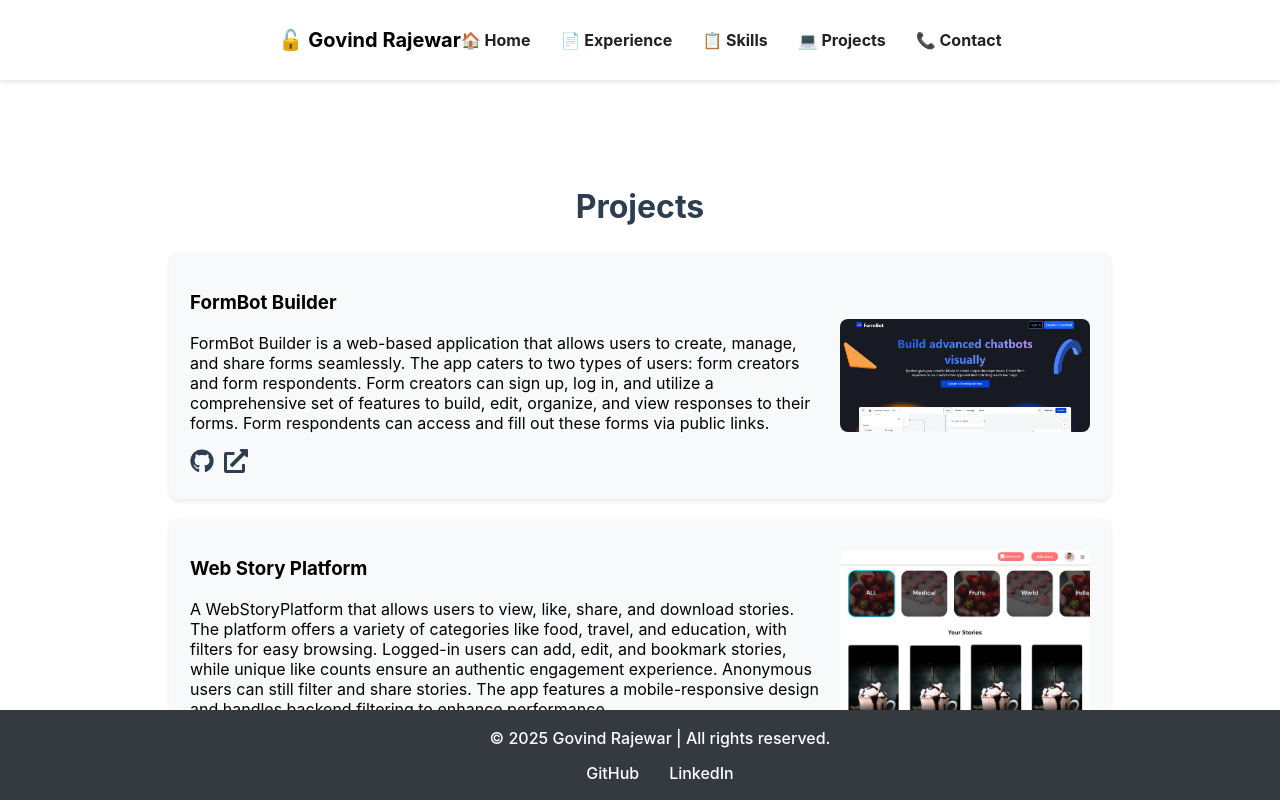
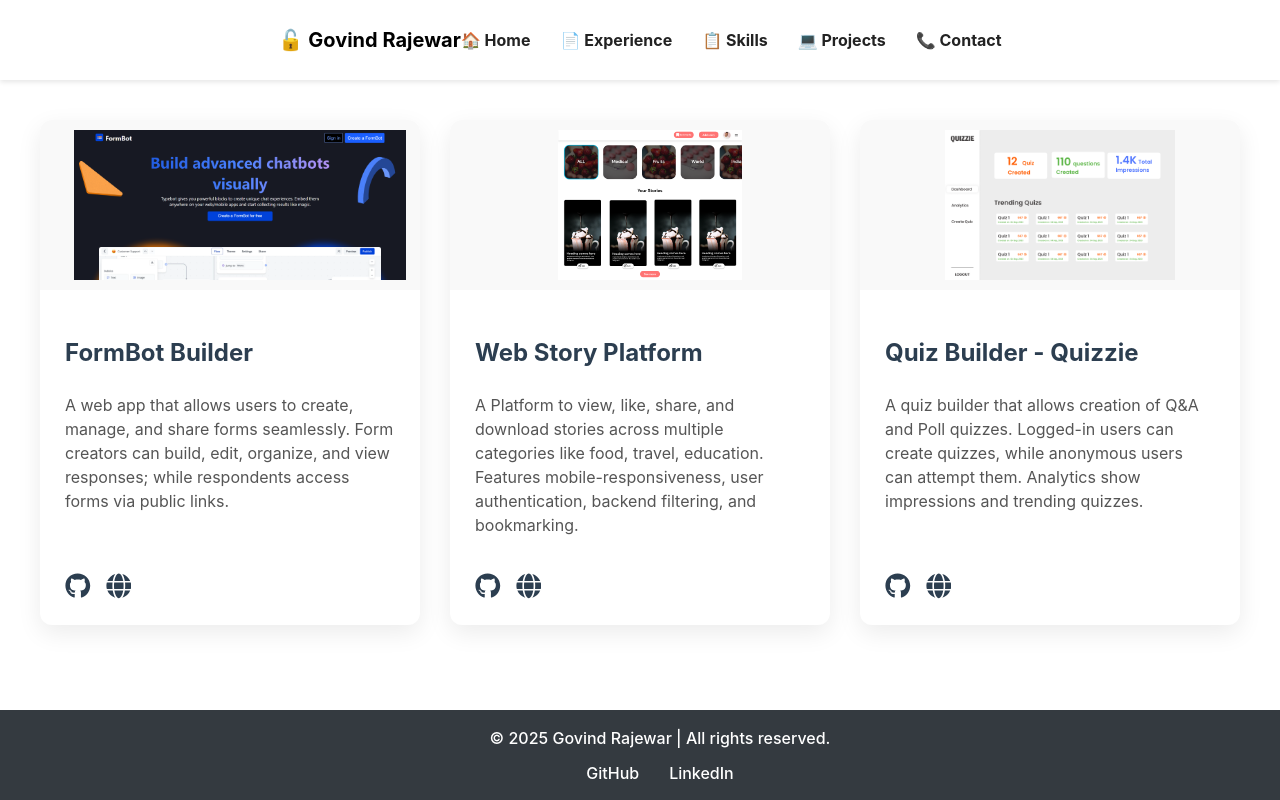
Before and after one commit to Govindrajewar/Govind-Rajewar, a React (Create React App) app: page /Govind-Rajewar/projects in a window 1280 px wide. Built offline with nearby package versions, Linux system fonts and the light colour scheme.

Commit message:
Updated Projects Page

```diff
--- a/src/pages/Projects.jsx
+++ b/src/pages/Projects.jsx
@@ -3,44 +3,51 @@ import "../style/Projects.css";
 import formbotImg from "../assets/formBot.png";
 import webstoryImg from "../assets/webstory.png";
 import quizzieImg from "../assets/quizzie.png";
-import { FaGithub, FaExternalLinkAlt } from "react-icons/fa";
+import { FaGithub, FaGlobe } from "react-icons/fa";
 
 const projects = [
   {
     title: "FormBot Builder",
     description:
-      "FormBot Builder is a web-based application that allows users to create, manage, and share forms seamlessly. The app caters to two types of users: form creators and form respondents. Form creators can sign up, log in, and utilize a comprehensive set of features to build, edit, organize, and view responses to their forms. Form respondents can access and fill out these forms via public links.",
+      "A web app that allows users to create, manage, and share forms seamlessly. Form creators can build, edit, organize, and view responses; while respondents access forms via public links.",
     img: formbotImg,
-    github: "#",
-    live: "#",
+    github: "https://github.com/Govindrajewar/formbot",
+    live: "https://formbot-omega.vercel.app/",
   },
   {
     title: "Web Story Platform",
     description:
-      "A WebStoryPlatform that allows users to view, like, share, and download stories. The platform offers a variety of categories like food, travel, and education, with filters for easy browsing. Logged-in users can add, edit, and bookmark stories, while unique like counts ensure an authentic engagement experience. Anonymous users can still filter and share stories. The app features a mobile-responsive design and handles backend filtering to enhance performance.",
+      "A Platform to view, like, share, and download stories across multiple categories like food, travel, education. Features mobile-responsiveness, user authentication, backend filtering, and bookmarking.",
     img: webstoryImg,
-    github: "#",
-    live: "#",
+    github: "https://github.com/Govindrajewar/webstoryplatform",
+    live: "https://web-story-platform-sigma.vercel.app/",
   },
   {
     title: "Quiz Builder - Quizzie",
     description:
-      "A quiz builder app that allows users to create, share, and take quizzes. The app supports two types of quizzes: Q&A and Polls. Users need to log in to create and share quizzes, while anonymous users can attempt quizzes without logging in. Analytics track the number of impressions and highlight trending quizzes based on the number of times they are accessed.",
+      "A quiz builder that allows creation of Q&A and Poll quizzes. Logged-in users can create quizzes, while anonymous users can attempt them. Analytics show impressions and trending quizzes.",
     img: quizzieImg,
-    github: "#",
-    live: "#",
+    github: "https://github.com/Govindrajewar/Quizzie",
+    live: "https://quizzie-blush.vercel.app/",
   },
 ];
 
 function Projects() {
   return (
     <div className="projects-container">
-      <h2 className="projects-title">Projects</h2>
+      <div className="projects-grid">
         {projects.map((project, index) => (
           <div className="project-card" key={index}>
-          <div className="project-text">
-            <h3>{project.title}</h3>
-            <p>{project.description}</p>
+            <div className="project-img-wrapper">
+              <img
+                src={project.img}
+                alt={project.title}
+                className="project-img"
+              />
+            </div>
+            <div className="project-content">
+              <h3 className="project-title">{project.title}</h3>
+              <p className="project-description">{project.description}</p>
               <div className="project-links">
                 <a
                   href={project.github}
@@ -49,14 +56,18 @@ function Projects() {
                 >
                   <FaGithub />
                 </a>
-              <a href={project.live} target="_blank" rel="noopener noreferrer">
-                <FaExternalLinkAlt />
+                <a
+                  href={project.live}
+                  target="_blank"
+                  rel="noopener noreferrer"
+                >
+                  <FaGlobe />
                 </a>
               </div>
             </div>
-          <img src={project.img} alt={project.title} className="project-img" />
           </div>
         ))}
+      </div>
     </div>
   );
 }
--- a/src/style/Projects.css
+++ b/src/style/Projects.css
@@ -1,59 +1,66 @@
-/* Ensure the projects section takes up available space */
 .projects-container {
-    flex: 1; /* Allows it to take remaining space */
+  padding: 40px 20px;
+  max-width: 1200px;
+  margin: auto;
+}
+
+.projects-grid {
+  display: grid;
+  grid-template-columns: repeat(auto-fit, minmax(350px, 1fr));
+  gap: 30px;
+}
+
+.project-card {
+  background: #fff;
+  border-radius: 12px;
+  box-shadow: 0 8px 24px rgba(0, 0, 0, 0.08);
+  overflow: hidden;
+  transition: transform 0.3s ease, box-shadow 0.3s ease;
   display: flex;
   flex-direction: column;
-    align-items: center;
-    justify-content: start; /* Aligns content at the top */
-    max-width: 1200px;
-    margin: auto;
-    padding: 20px;
-    padding-bottom: 50px; /* Space before footer */
 }
 
-  /* Styling for the title */
-  .projects-title {
-    text-align: center;
-    font-size: 2rem;
-    color: #2c3e50;
+.project-card:hover {
+  transform: translateY(-10px);
+  box-shadow: 0 12px 32px rgba(0, 0, 0, 0.15);
 }
 
-  /* Individual project card */
-  .project-card {
-    display: flex;
-    align-items: center;
-    justify-content: space-between;
-    gap: 20px;
-    background: #f8f9fa;
-    padding: 20px;
-    border-radius: 8px;
-    box-shadow: 0 2px 5px rgba(0, 0, 0, 0.1);
+.project-img {
   width: 100%;
-    max-width: 900px;
-    margin-bottom: 20px;
+  height: 150px;  /* resized to look cleaner */
+  object-fit: contain;  /* full image visible */
+  padding: 10px;
+  background: #f9f9f9;
 }
 
-  /* Project text content */
-  .project-text {
-    flex: 1;
-    text-align: left;
+.project-content {
+  padding: 20px 25px;
+  display: flex;
+  flex-direction: column;
+  justify-content: space-between;
+  height: 100%;
 }
 
-  /* Project image */
-  .project-img {
-    width: 250px;
-    height: auto;
-    border-radius: 8px;
+.project-title {
+  font-size: 1.5rem;
+  color: #2c3e50;
+  margin-bottom: 10px;
 }
 
-  /* Project links */
+.project-description {
+  font-size: 1rem;
+  color: #555;
+  line-height: 1.5;
+  flex-grow: 1;
+}
+
 .project-links {
-    margin-top: 10px;
+  margin-top: 20px;
 }
 
 .project-links a {
-    margin-right: 10px;
-    font-size: 1.5rem;
+  margin-right: 15px;
+  font-size: 1.6rem;
   color: #2c3e50;
   transition: color 0.3s;
 }
@@ -62,23 +69,8 @@
   color: #007bff;
 }
 
-  /* Responsive Design */
 @media (max-width: 768px) {
-    .project-card {
-      flex-direction: column;
-      text-align: center;
-    }
-
   .project-img {
-      width: 100%;
-      max-width: 300px;
+    height: 140px;
   }
 }
-
-  .projects-container {
-    flex: 1;
-    padding-top: 80px; /* Adjusted for fixed header */
-    padding-bottom: 80px; /* Adjusted for fixed footer */
-    max-width: 1200px;
-    margin: auto;
-  }
```
Lines whose indentation alone changed are shown as unchanged.
